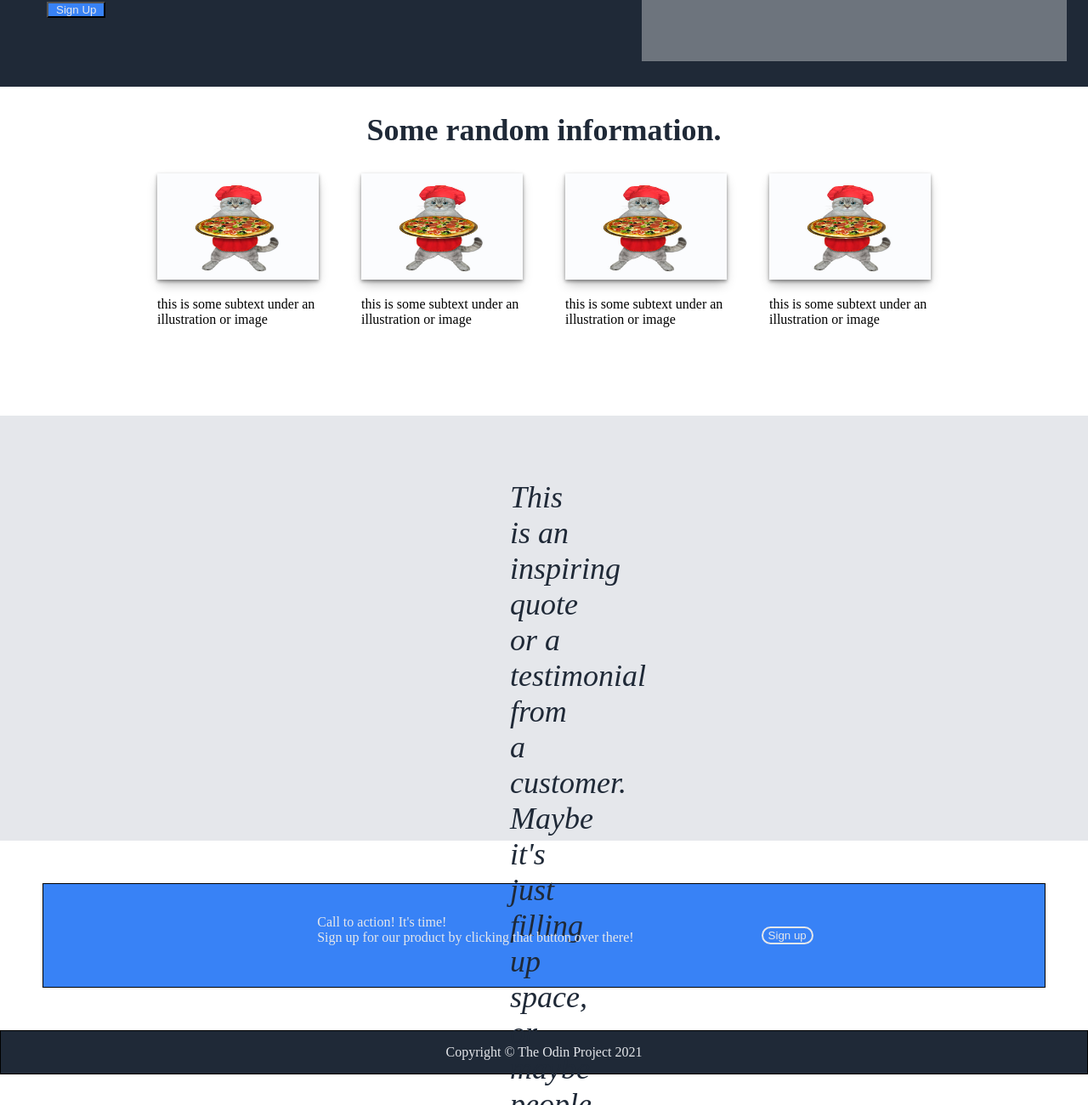
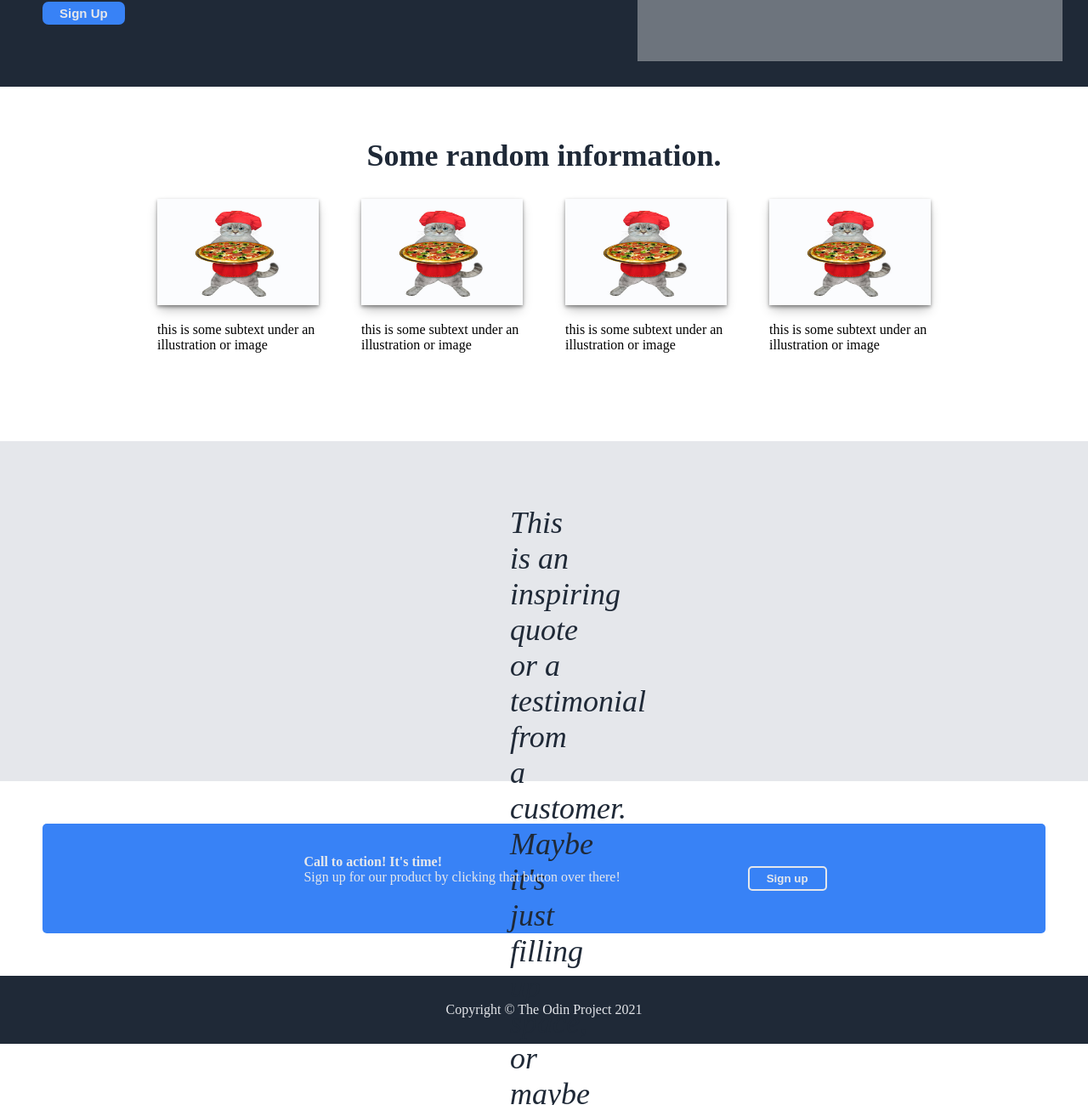
Before and after one commit to demko12/landing-page, a plain HTML site: page index.html in a window 1280 px wide. Shown: the part 280-1580 px from the top of the page at 85% size. Drawn offline with Linux system fonts and the light colour scheme.

Commit message:
small changes to the code, added hover option for buttons and links, small size adjustments.

```diff
--- a/index.html
+++ b/index.html
@@ -20,8 +20,7 @@
             <a class="link" href="#">Header link three</a>
         </div>
     </nav>
-
-
+    <!------------------------------------ SECTION ONE------------------------------------------------------------------>
     <div class="section-one">
         <div class="section1-div">
             <p class="p1">This website is awesome</p>
@@ -35,10 +34,7 @@
             <img src="./images/image.png" alt="book" width="500px" height="250">
         </div>
     </div>
-
-
-
-
+    <!------------------------------------ SECTION TWO------------------------------------------------------------------>
 
     <div class="section-two">
         <h2 class="info">Some random information.</h2>
@@ -67,9 +63,8 @@
                     <p>this is some subtext under an illustration or image</p>
                 </div>
             </div>
-
-
         </div>
+        <!------------------------------------ SECTION THREE------------------------------------------------------------------>
 
         <div class="section-three">
             <p class="quote">
@@ -77,16 +72,14 @@
                 maybe
                 people will actually read it. Who knows?
                 All i know is that it looks nice.
-
+                <span class="autor" style="font-weight: bold; font-style: normal;">-Thor,God of Thunder</span>
             </p>
-            <p class="autor">-Thor,God of Thunder</p>
         </div>
-
-
+        <!------------------------------------ SECTION FOUR------------------------------------------------------------------>
 
         <div class="section-four">
             <p class="p4">
-                Call to action! It's time! <br>
+                <b>Call to action! It's time!</b> <br>
                 Sign up for our product by clicking that button over there!
             </p>
             <button class="button2">Sign up</button>
--- a/style.css
+++ b/style.css
@@ -1,9 +1,3 @@
-.container,
-.section-four,
-.footer {
-    border: 1px solid black;
-}
-
 .header {
     font-size: 24px;
     color: #f9faf8;
@@ -17,7 +11,10 @@
     display: flex;
     justify-content: flex-end;
     align-items: center;
-    gap: 20px;
+    gap: 30px;
+    text-transform: lowercase;
+    padding-left: 60px;
+
 }
 
 
@@ -29,14 +26,16 @@
 
 }
 
+.link:hover {
+    color: #e5e7eb56;
+}
+
 .section-one {
     background-color: #1f2937;
     display: flex;
     justify-content: center;
     align-items: center;
     gap: 200px;
-
-
 }
 
 .p1 {
@@ -53,7 +52,6 @@
 }
 
 .section1-div {
-    /* border: 1px solid white; */
     margin-left: 30px;
     height: 250px;
     width: 500px;
@@ -61,17 +59,31 @@
 }
 
 .section1-div2 {
-    /* border: 1px solid white; */
     height: 250px;
     width: 500px;
     margin-bottom: 30px;
+    margin-right: 10px;
 
 }
 
 .signup-button1 {
-    padding: 0px 9px 0px 9px;
+    padding: 5px 20px 5px 20px;
+    border-radius: 7px;
     background-color: #3882f6;
     color: #E5E7EB;
+    font-size: 15px;
+    font-weight: bold;
+    border-style: none;
+}
+
+.signup-button1:hover {
+    background-color: #E5E7EB;
+    color: #3882f6;
+    cursor: pointer;
+}
+
+.section-two {
+    margin-top: 60px;
 }
 
 .info {
@@ -94,13 +106,15 @@
     width: 190px;
 }
 
+
+
 .section-three {
-    height: 500px;
+    height: 400px;
     margin-top: 160px;
     background-color: #E5E7EB;
     font-size: 36px;
     color: #1f2937;
-    /* text-align: start; */
+
 
 }
 
@@ -113,12 +127,8 @@
 }
 
 .autor {
-    font-weight: bolder;
-    font-style: normal;
-    text-align: right;
     font-size: 20px;
-
-
+    margin-left: 70px;
 }
 
 .section-four {
@@ -126,7 +136,7 @@
     margin: 50px;
     display: flex;
     justify-content: center;
-
+    border-radius: 5px;
 }
 
 .p4 {
@@ -135,16 +145,28 @@
     color: #E5E7EB;
 }
 
+
 .button2 {
     color: #E5E7EB;
     background-color: #3882f6;
     margin: 50px;
-    border-radius: 15px;
+    border-radius: 5px;
     border: 2px #E5E7EB solid;
+    padding: 5px 20px 5px 20px;
+    font-weight: bold;
+}
+
+.button2:hover {
+    background-color: #E5E7EB;
+    color: #3882f6;
+    cursor: pointer;
+
 }
 
 .footer {
     background-color: #1f2937;
     color: #E5E7EB;
     text-align: center;
+    padding: 15px;
+
 }
```
